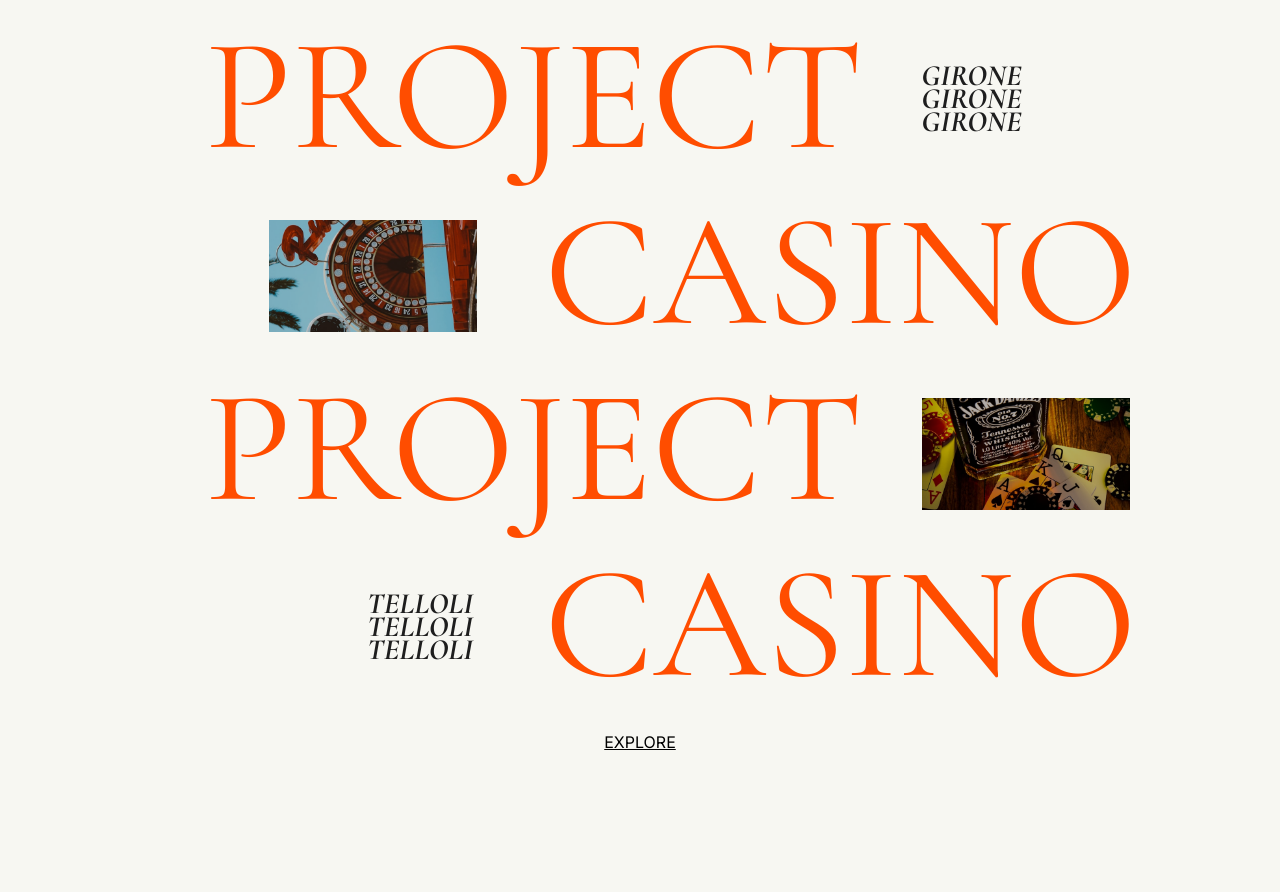
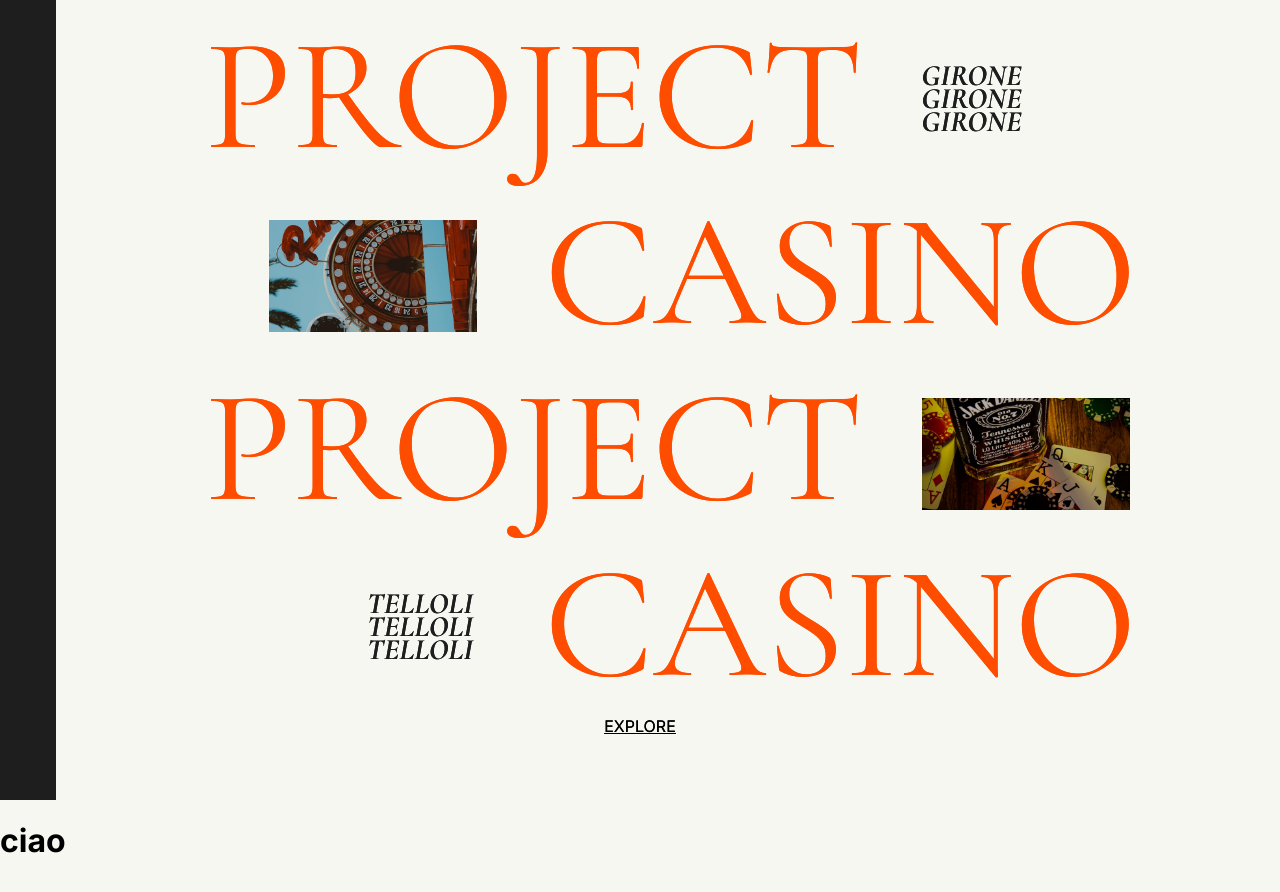
Before and after one commit to riccardo-girone/project-casino, a Next.js app in the folder client/: page / in a window 1280 px wide. Shown: the top 892 px of the page. Before the commit the page ends 800 px from the top, so only its background shows below. Built offline with nearby package versions, Linux system fonts and the light colour scheme.

Commit message:
feat: aggiunta navbar

```diff
--- a/client/src/app/layout.js
+++ b/client/src/app/layout.js
@@ -1,5 +1,7 @@
 import { Inter } from "next/font/google";
 import "./globals.css";
+import Nav from "../components/Nav/Nav.jsx";
+import Home from "./page";
 
 const inter = Inter({ subsets: ["latin"] });
 
@@ -11,7 +13,11 @@ export const metadata = {
 export default function RootLayout({ children }) {
   return (
     <html lang="en">
-      <body className={inter.className}>{children}</body>
+      <body className={inter.className}>
+        <Nav/>
+        <Home/>
+        {children}
+      </body>
     </html>
   );
 }
--- a/client/src/app/page.js
+++ b/client/src/app/page.js
@@ -2,6 +2,7 @@
 import { useEffect } from 'react';
 import styles from "./page.module.css";
 import Intro from '../components/Home/Intro.jsx';
+import Content from '../components/Content/Content.jsx';
 
 export default function Home() {
     useEffect( () => {
@@ -16,6 +17,7 @@ export default function Home() {
     return (
         <main className={styles.main}>
             <Intro/>
+            <Content/>
         </main>
     );
 }
--- a/client/src/components/Content/Content.jsx
+++ b/client/src/components/Content/Content.jsx
@@ -2,8 +2,8 @@ import styles from './Content.module.scss'
 
 export default function Content() {
     return(
-        <div>
-
+        <div className={styles.container}>
+            <h1>ciao</h1>
         </div>
     );
 }
--- a/client/src/components/Content/Content.module.scss
+++ b/client/src/components/Content/Content.module.scss
@@ -0,0 +1,3 @@
+.container {
+    height: 100vh;
+}
--- a/client/src/components/Home/Intro.module.scss
+++ b/client/src/components/Home/Intro.module.scss
@@ -84,6 +84,6 @@
         text-transform: uppercase;
         text-decoration: underline;
         position: absolute;
-        bottom: 6vh;
+        bottom: 8vh;
     }
 }
--- /dev/null
+++ b/client/src/components/Nav/Nav.jsx
@@ -0,0 +1,11 @@
+import styles from './Nav.module.scss'
+
+export default function Nav() {
+    return(
+        <div>
+            <div className={styles.navContainer}>
+                <div className={styles.nav}></div>
+            </div>
+        </div>
+    );
+}
--- /dev/null
+++ b/client/src/components/Nav/Nav.module.scss
@@ -0,0 +1,11 @@
+.navContainer {
+    width: 7vh;
+    background-color: #1e1e1e;
+    position: absolute;
+    left: 0;
+    top: 0;
+
+    .nav {
+        height: 100vh;
+    }
+}
```
